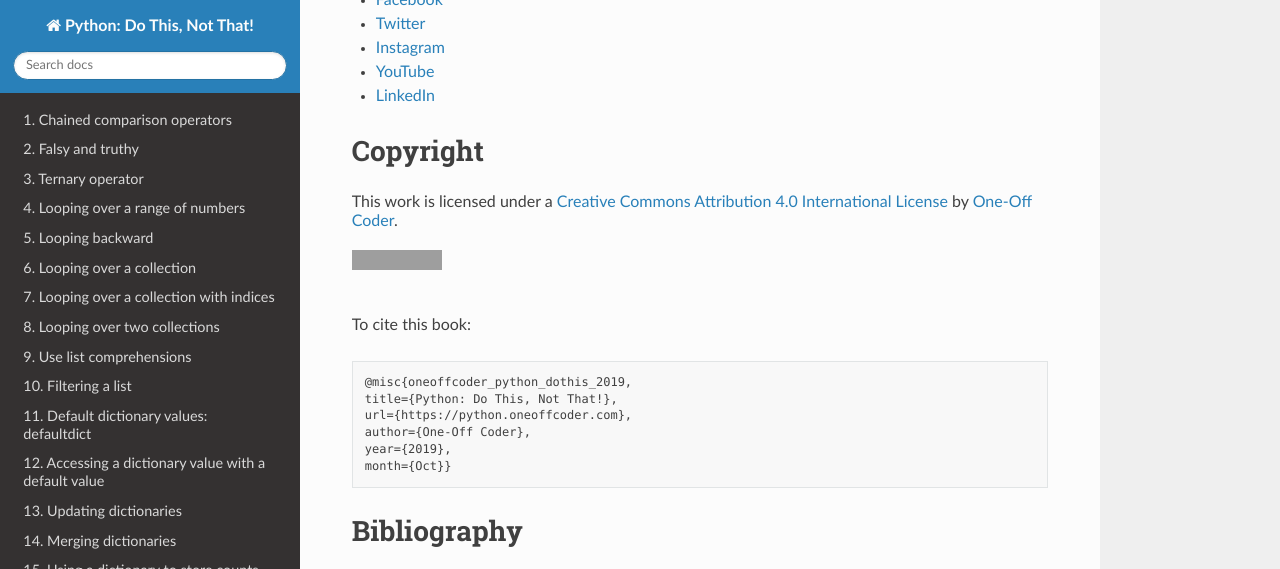
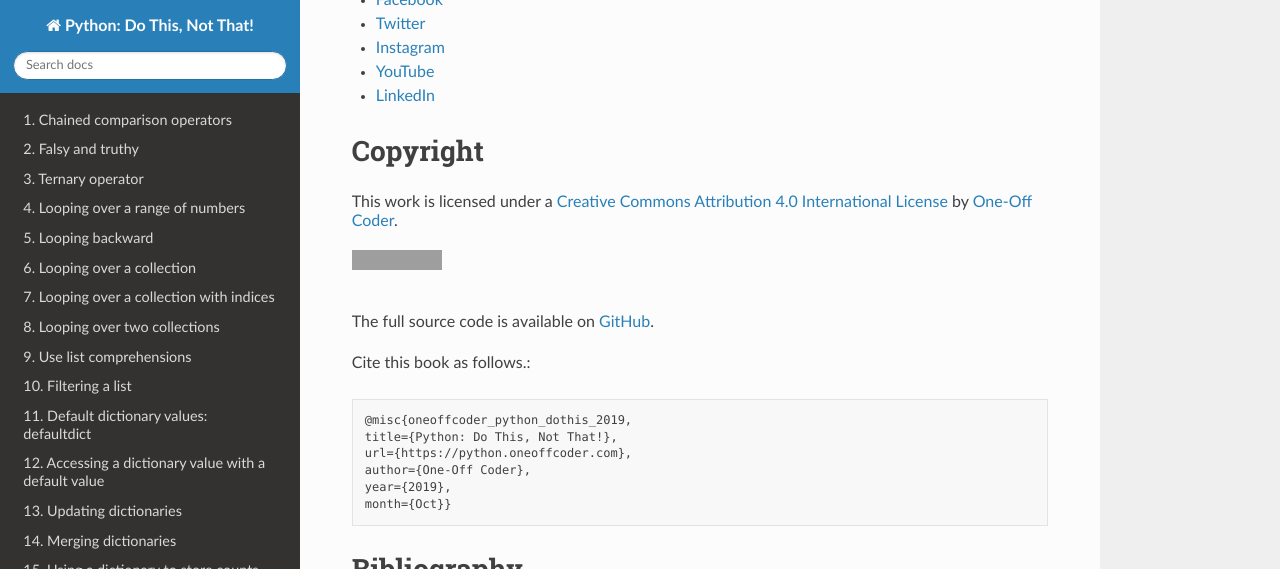
Before and after one commit to oneoffcoder/python-dothis, a Sphinx documentation site: the page built from source/index.rst, in a window 1280 px wide and 900 px high, scrolled down 1995 px, cut to the strip 0-569 px from the top of the window. Built offline with Sphinx 7.4.7 and the Read the Docs theme 2.0.0, drawn with Linux system fonts in a browser that asks for light colours; cross-references to code outside the pages are shown as plain code; grey boxes are pictures that could not be loaded.

Commit message:
add source code

```diff
--- a/source/index.rst
+++ b/source/index.rst
@@ -137,9 +137,12 @@ Copyright
     </a>
     <br />
     <br />
+    The full source code is available on <a href="https://github.com/oneoffcoder/python-dothis" target="_blank">GitHub</a>.
+    <br />
+    <br />
     </embed>
 
-To cite this book::
+Cite this book as follows.::
 
     @misc{oneoffcoder_python_dothis_2019,
     title={Python: Do This, Not That!},
```
